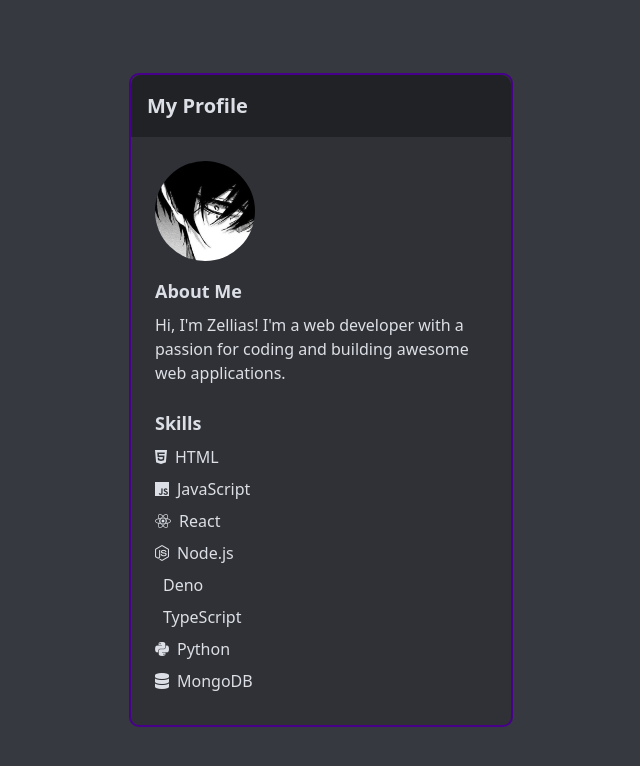
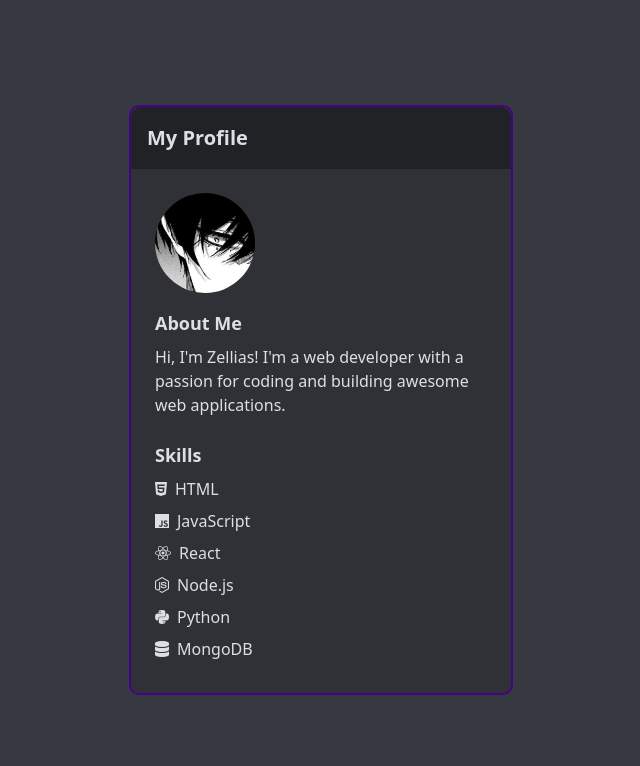
Before and after one commit to Zellias/zellias.bio, a plain HTML site: page index.html in a window 1280 px wide. Shown: the whole page, without its empty margins (319-959 px from the left). Drawn offline with nearby package versions, Linux system fonts and the light colour scheme.

Commit message:
Update index.html

```diff
--- a/index.html
+++ b/index.html
@@ -121,8 +121,6 @@
                         <li><i class="fab fa-js"></i> JavaScript</li>
                         <li><i class="fab fa-react"></i> React</li>
                         <li><i class="fab fa-node-js"></i> Node.js</li>
-                        <li><i class="fab fa-deno"></i> Deno</li>
-                        <li><i class="fab fa-typescript"></i> TypeScript</li>
                         <li><i class="fab fa-python"></i> Python</li>
                         <li><i class="fas fa-database"></i> MongoDB</li>
                     </ul>
```
